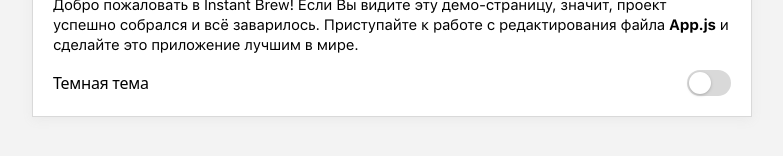
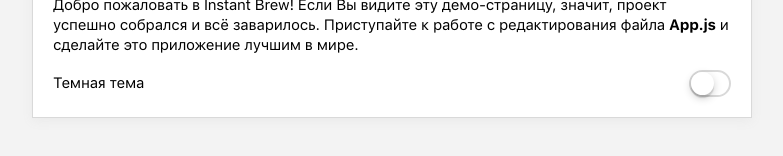
Before and after one commit to hypersasha/mailru-group, a React (Create React App) app in the folder brew/: page / in a window 1280 px wide. Shown: the part 394-550 px from the top of the page, without its empty margins (248-1031 px from the left). Built offline with nearby package versions, Linux system fonts and the light colour scheme; the HTML template or start-up script is replaced by a standard one; what @vkontakte/vkui-connect would draw is missing.

Commit message:
Updated switch styles.

```diff
--- a/brew/src/components/Switch/switch.less
+++ b/brew/src/components/Switch/switch.less
@@ -8,29 +8,29 @@
   box-sizing: border-box;
 
   &--label {
-    font-size: 16px;
-    font-family: 'Noto Sans', sans-serif;
-    font-weight: 400;
+    font-size: 15px;
+    font-family: var(--common-text);
     color: #000000;
     margin-right: 10px;
   }
 
   &--button {
-    width: 44px;
-    height: 26px;
+    width: 38px;
+    height: 23px;
     border-radius: 23px;
-    background-color: #D9D9D9;
+    background-color: #FFFFFF;
+    border: 2px solid #D9D9D9;
     display: flex;
     flex-direction: row;
     justify-content: flex-start;
     align-items: center;
     cursor: pointer;
     padding: 0;
-    -webkit-transition: background-color 0.2s ease-in;
-    -moz-transition: background-color 0.2s ease-in;
-    -ms-transition: background-color 0.2s ease-in;
-    -o-transition: background-color 0.2s ease-in;
-    transition: background-color 0.2s ease-in;
+    -webkit-transition: background-color 0.2s ease-in, border 0.2s ease-in;
+    -moz-transition: background-color 0.2s ease-in, border 0.2s ease-in;
+    -ms-transition: background-color 0.2s ease-in, border 0.2s ease-in;
+    -o-transition: background-color 0.2s ease-in, border 0.2s ease-in;
+    transition: background-color 0.2s ease-in, border 0.2s ease-in;
 
     @media only screen
     and (min-device-width: 320px)
@@ -41,13 +41,13 @@
     }
 
     &:after {
-      width: 22px;
-      height: 22px;
+      width: 23px;
+      height: 23px;
       border-radius: 50%;
       background: #FFFFFF;
-      box-shadow: 0 1px 3px 0 #A9A9A9;
+      box-shadow: 0 3px 8px 0 rgba(0,0,0,0.2), 0 3px 1px 0 rgba(0,0,0,0.12);
       content: "";
-      margin-left: 2px;
+      margin-left: 0;
       -webkit-transition: margin-left 0.15s ease-in;
       -moz-transition: margin-left 0.15s ease-in;
       -ms-transition: margin-left 0.15s ease-in;
@@ -68,9 +68,10 @@
   &.active {
     .brew-switch--button {
       background-color: #59D022;
+      border: 2px solid #59D022;
 
       &:after {
-        margin-left: 20px;
+        margin-left: 15px;
         box-shadow: 0 1px 3px 0 rgba(0,0,0,0.3);
       }
     }
```
